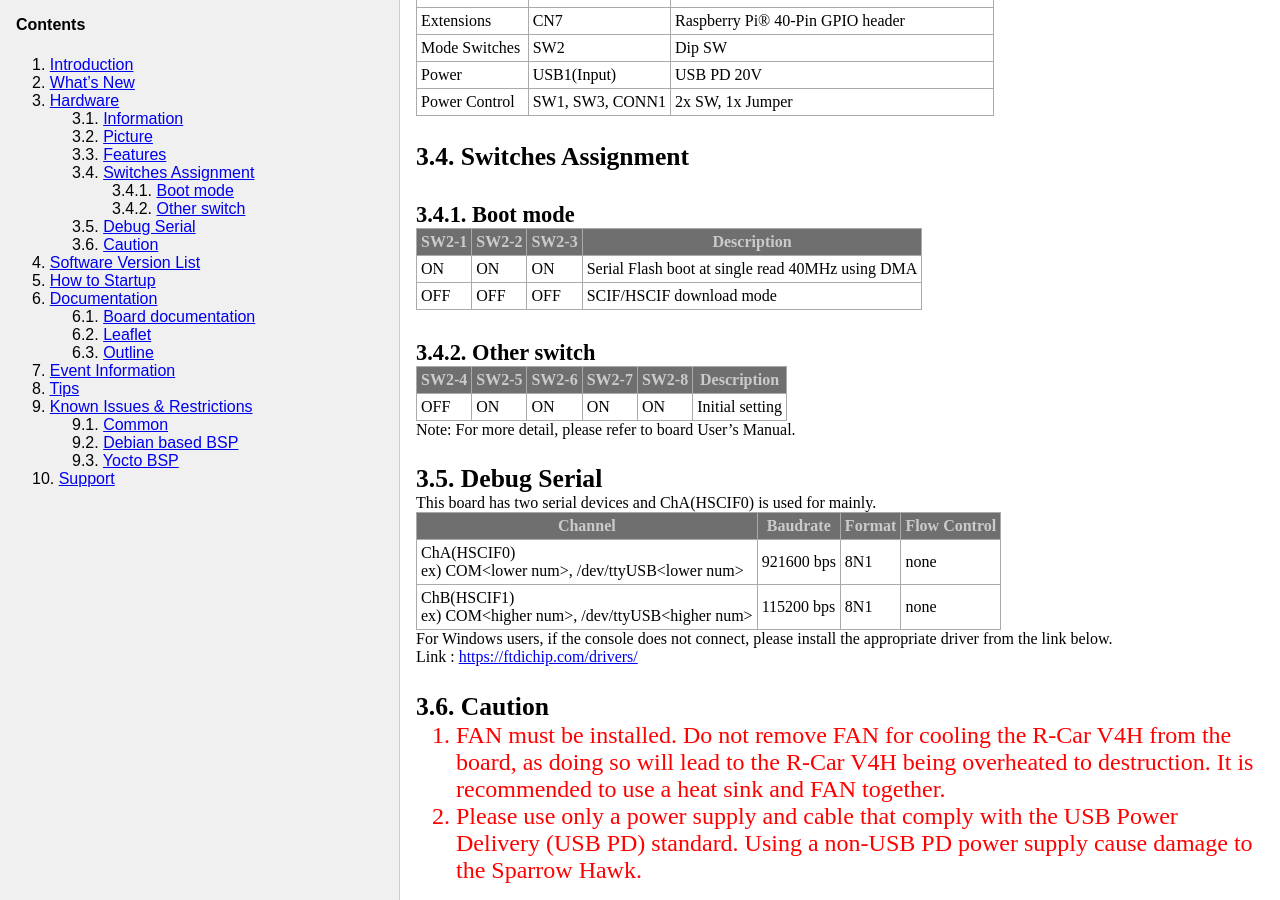
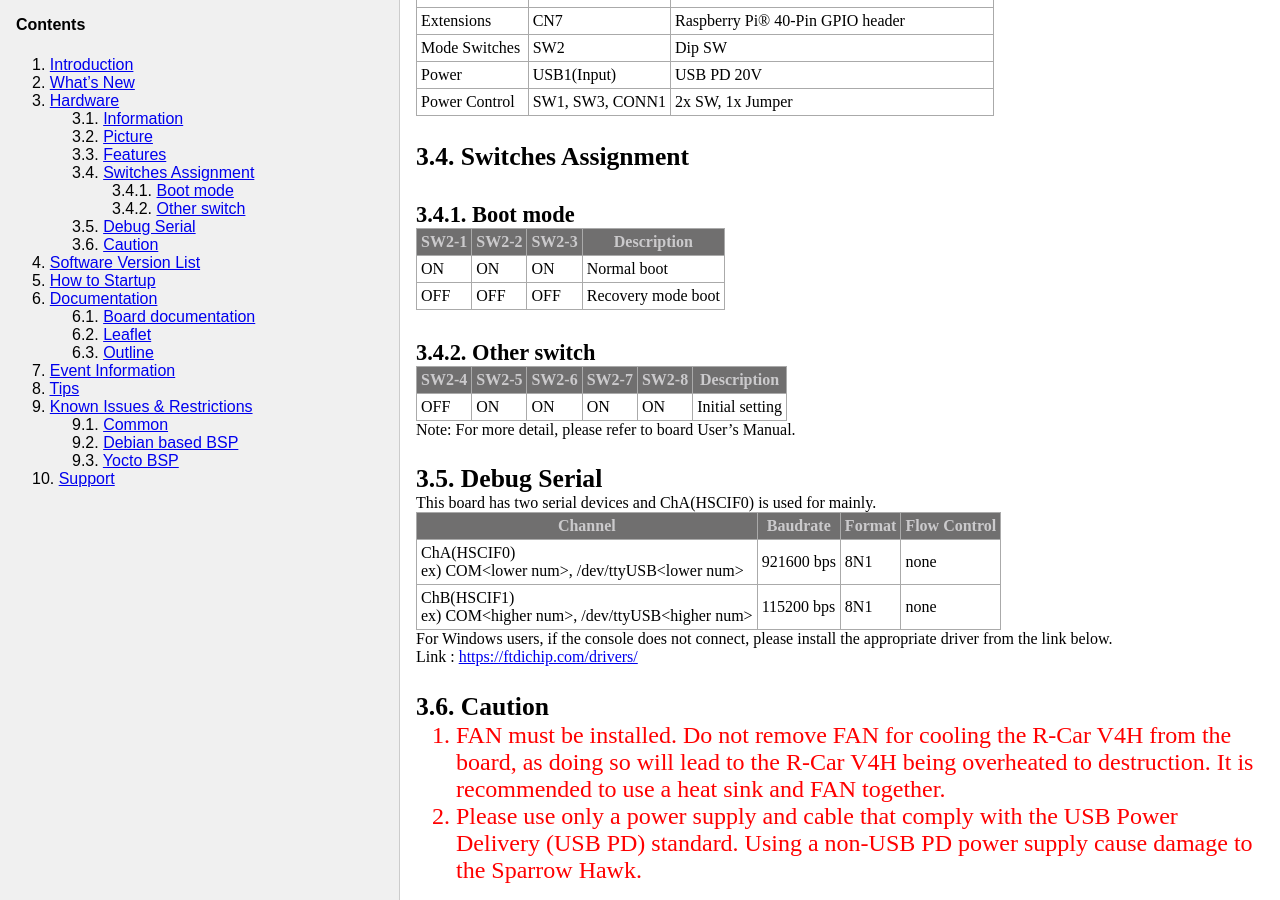
Before and after one commit to rcar-community/rcar-community.github.io, a Jekyll site: the page built from Sparrow-Hawk/index.md, in a window 1280 px wide and 900 px high, scrolled down 2027 px. Built offline with Jekyll 4.4.1, drawn with Linux system fonts in a browser that asks for light colours; a script that is not in the unit is left out.

Commit message:
Update contents
Signed-off-by: Ayumi Nakamichi <ayumi.nakamichi.kf@renesas.com>

```diff
--- a/Sparrow-Hawk/index.md
+++ b/Sparrow-Hawk/index.md
@@ -72,8 +72,8 @@ This is the page for Sparrow Hawk board with R-Car V4H provided Retronix Technol
 
 |SW2-1|SW2-2|SW2-3|Description                                     |
 |-----|-----|-----|------------------------------------------------|
-|ON   |ON   |ON   |Serial Flash boot at single read 40MHz using DMA|
-|OFF  |OFF  |OFF  |SCIF/HSCIF download mode                        |
+|ON   |ON   |ON   |Normal boot                                     |
+|OFF  |OFF  |OFF  |Recovery mode boot                              |
 
 #### Other switch
 
```
Also changed, not shown: Sparrow-Hawk/BSP/debian_based_bsp.md (+1 -1 lines), Sparrow-Hawk/BSP/yocto_bsp.md (+1 -1 lines).
